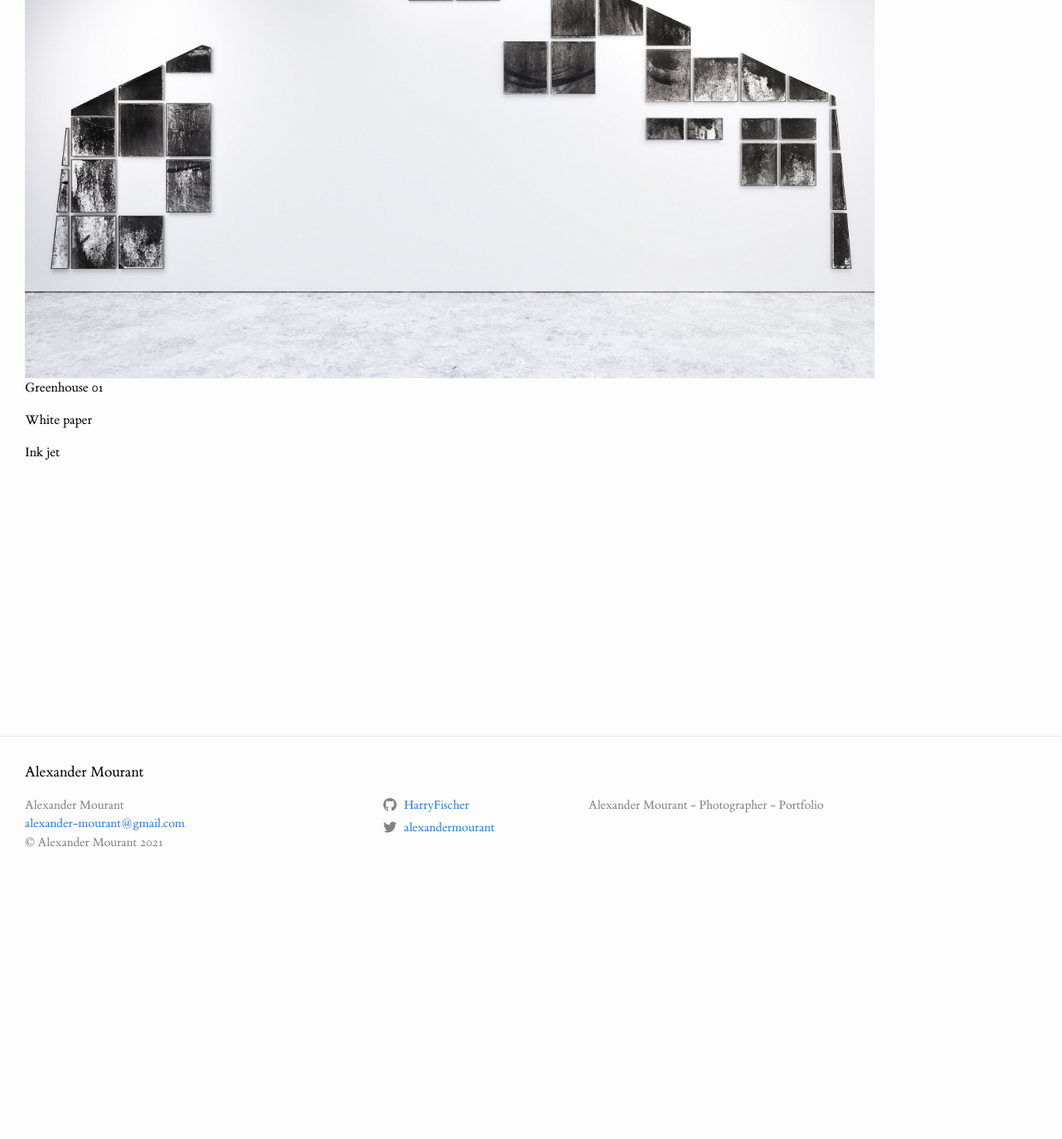
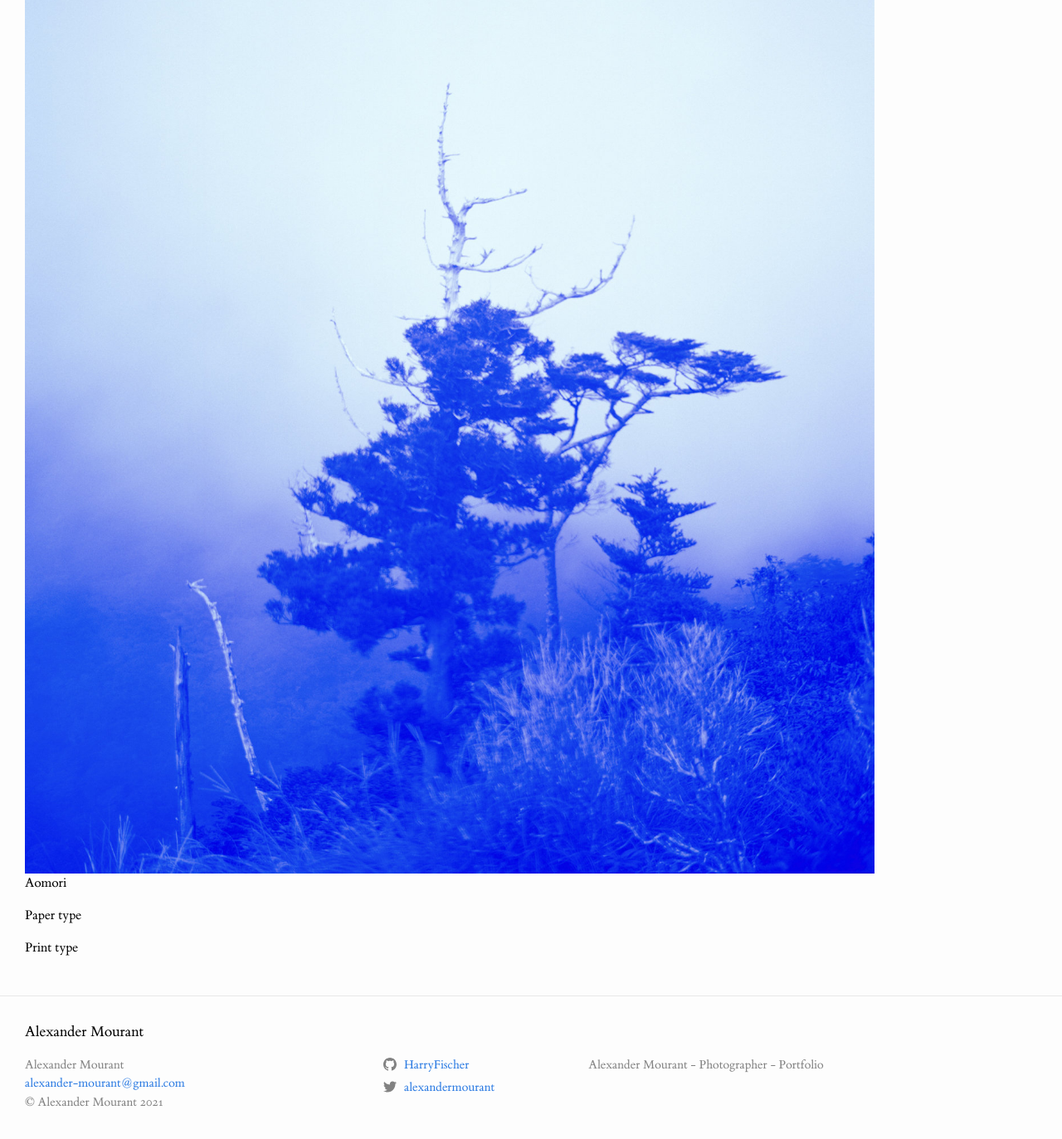
Before and after one commit to HarryFischer/alexandermourant, a Jekyll site: the page built from index.markdown, in a window 1280 px wide and 1400 px high, scrolled down 313 px. Shown: the top 1373 px of the window at 83% size. Built offline with Jekyll 4.4.1, drawn with Linux system fonts in a browser that asks for light colours.

Commit message:
Updated Index

```diff
--- a/index.markdown
+++ b/index.markdown
@@ -1,9 +1,9 @@
 ---
 title: Home
 image:
-  Image: uploads/alex-1.jpg
-  Name-of-work: Greenhouse 01
-  Material-of-work: White paper
-  Printing-of-work: Ink jet
+  Image: uploads/Blue%20Tree,%202017.jpg
+  Name-of-work: Aomori
+  Material-of-work: Paper type
+  Printing-of-work: Print type
 layout: home
 ---
```
